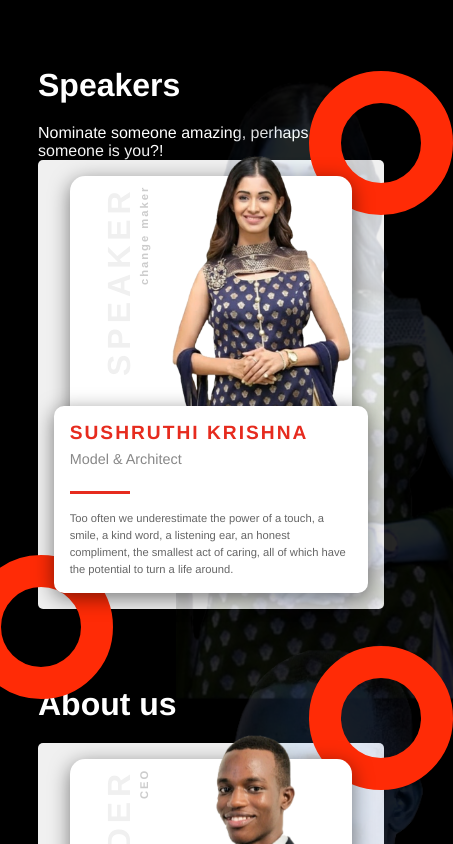
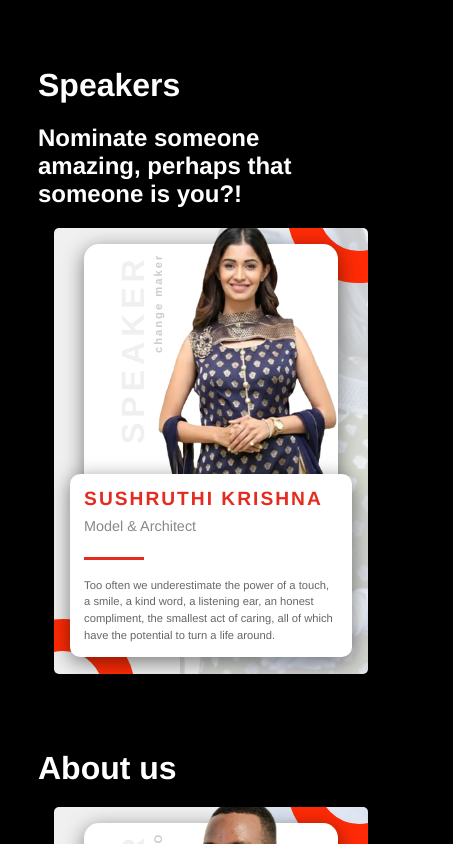
Before and after one commit to chadsteele/tedx, a Svelte app: page / in a window 390 px wide. Shown: the part 1820-2664 px from the top of the page, 453 px wide, since content can reach past the window. Built offline with nearby package versions, Linux system fonts and the light colour scheme.

Commit message:
Enhance speaker nomination section and improve profile card layout

```diff
--- a/src/App.svelte
+++ b/src/App.svelte
@@ -39,7 +39,7 @@
 		</script>
 
 		<h1 id="speakers" style="padding-top:50px">Speakers</h1>
-		Nominate someone amazing, perhaps that someone is you?!
+		<h2>Nominate someone amazing, perhaps that someone is you?!</h2>
 
 		<ProfileCard
 			profileImage="/images/speaker.png"
--- a/src/components/profilecard.svelte
+++ b/src/components/profilecard.svelte
@@ -251,10 +251,12 @@
 			aspect-ratio: auto;
 			min-height: auto;
 			padding: 1rem;
+			margin: 0 1rem;
+			width: calc(100% - 2rem);
 			flex-direction: column;
 			align-items: center;
 			gap: 0;
-			overflow: visible;
+			overflow: hidden;
 		}
 
 		.white-box {
```
